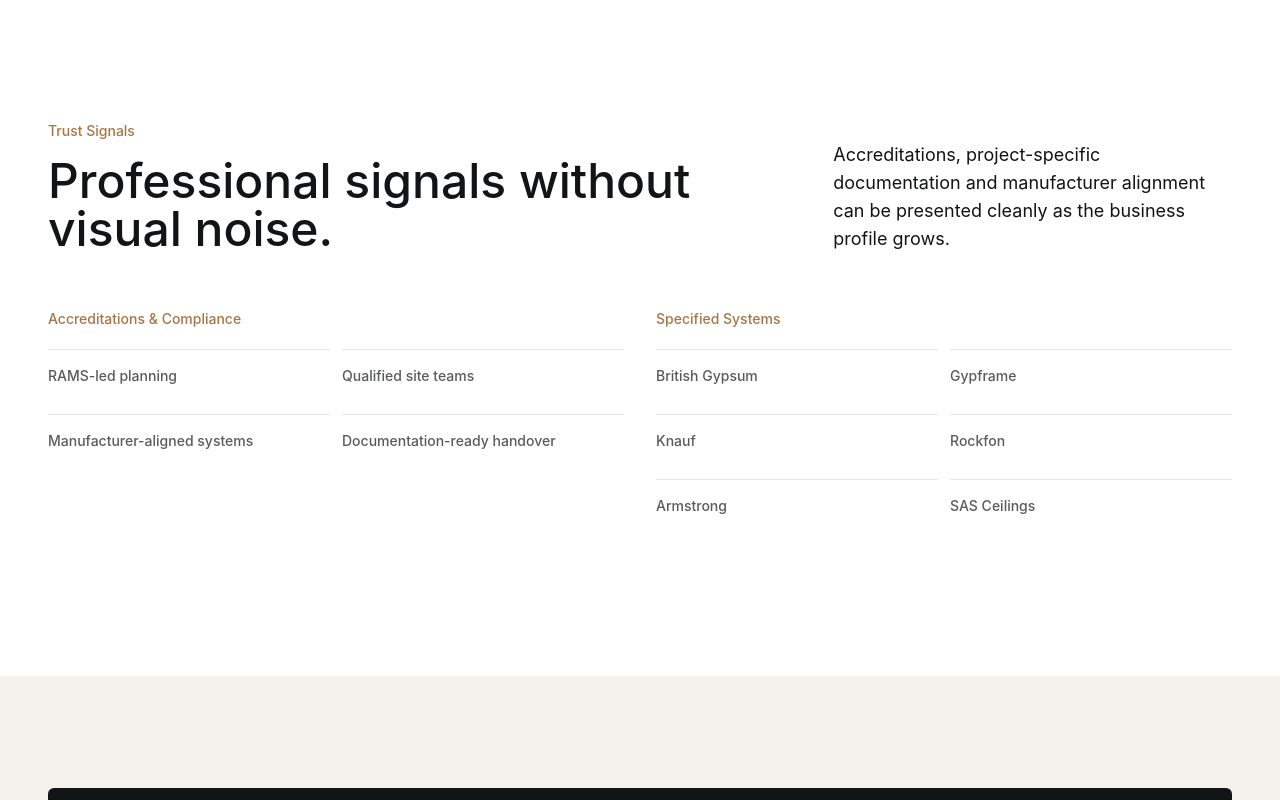
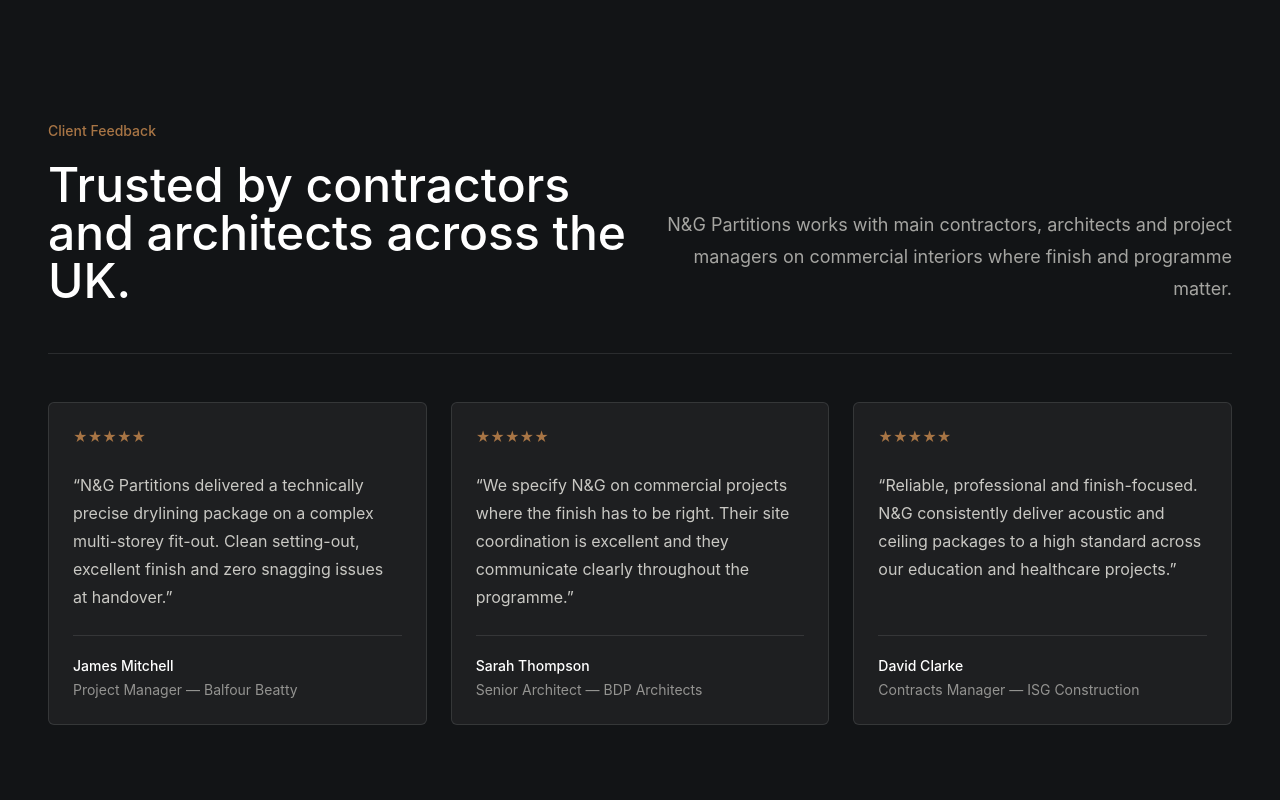
Before and after one commit to muhammadfawaz1/NG-partitions, a Next.js app: page / in a window 1280 px wide. Shown: the part 5840-6640 px from the top of the page. Built offline with nearby package versions, Linux system fonts and the light colour scheme.

Commit message:
testimonials section

```diff
--- a/package.json
+++ b/package.json
@@ -10,6 +10,7 @@
     "typecheck": "tsc --noEmit"
   },
   "dependencies": {
+    "emailjs-com": "^3.2.0",
     "framer-motion": "latest",
     "lucide-react": "latest",
     "next": "latest",
--- a/src/app/page.tsx
+++ b/src/app/page.tsx
@@ -1,6 +1,7 @@
 import { featuredProjects } from "@/data/projects";
 import { industries, manufacturerSystems, trustSignals, whyChooseUs } from "@/data/site";
 import { services } from "@/data/services";
+import { TestimonialsSection } from "@/components/sections/TestimonialsSection";
 import { ProjectCard } from "@/components/cards/ProjectCard";
 import { ServiceCard } from "@/components/cards/ServiceCard";
 import { FadeIn } from "@/components/motion/FadeIn";
@@ -130,6 +131,8 @@
 
       <ProcessSection />
 
+<TestimonialsSection />
+
       <Section className="bg-white">
         <Container>
           <SectionHeader
--- /dev/null
+++ b/src/components/sections/TestimonialsSection.tsx
@@ -0,0 +1,49 @@
+import { FadeIn } from "@/components/motion/FadeIn";
+import { Container } from "@/components/ui/Container";
+import { Section } from "@/components/ui/Section";
+import { testimonials } from "@/data/testimonials";
+
+export function TestimonialsSection() {
+  return (
+    <Section className="bg-ink text-plaster">
+      <Container>
+        <div className="grid gap-4 border-b border-white/10 pb-12 lg:grid-cols-2 lg:items-end">
+          <FadeIn>
+            <p className="mb-5 text-sm font-medium text-oak">Client Feedback</p>
+            <h2 className="text-4xl font-medium leading-tight text-white md:text-5xl">
+              Trusted by contractors and architects across the UK.
+            </h2>
+          </FadeIn>
+          <FadeIn delay={0.08}>
+            <p className="text-lg leading-8 text-plaster/65 lg:text-right">
+              N&amp;G Partitions works with main contractors, architects and
+              project managers on commercial interiors where finish and
+              programme matter.
+            </p>
+          </FadeIn>
+        </div>
+
+        <div className="mt-12 grid gap-6 sm:grid-cols-2 lg:grid-cols-3">
+          {testimonials.map((t: { name: string; role: string; company: string; quote: string }, index: number) => (
+            <FadeIn delay={index * 0.06} key={t.name}>
+              <article className="flex h-full flex-col justify-between rounded-md border border-white/10 bg-white/5 p-6">
+                <div>
+                  <p className="mb-6 text-sm font-medium text-oak">★★★★★</p>
+                  <blockquote className="text-base leading-7 text-plaster/80">
+                    &ldquo;{t.quote}&rdquo;
+                  </blockquote>
+                </div>
+                <div className="mt-6 border-t border-white/10 pt-5">
+                  <p className="text-sm font-medium text-white">{t.name}</p>
+                  <p className="mt-1 text-sm text-plaster/55">
+                    {t.role} &mdash; {t.company}
+                  </p>
+                </div>
+              </article>
+            </FadeIn>
+          ))}
+        </div>
+      </Container>
+    </Section>
+  );
+}
--- /dev/null
+++ b/src/data/testimonials.ts
@@ -0,0 +1,20 @@
+export const testimonials = [
+  {
+    name: "James Mitchell",
+    role: "Project Manager",
+    company: "Balfour Beatty",
+    quote: "N&G Partitions delivered a technically precise drylining package on a complex multi-storey fit-out. Clean setting-out, excellent finish and zero snagging issues at handover.",
+  },
+  {
+    name: "Sarah Thompson",
+    role: "Senior Architect",
+    company: "BDP Architects",
+    quote: "We specify N&G on commercial projects where the finish has to be right. Their site coordination is excellent and they communicate clearly throughout the programme.",
+  },
+  {
+    name: "David Clarke",
+    role: "Contracts Manager",
+    company: "ISG Construction",
+    quote: "Reliable, professional and finish-focused. N&G consistently deliver acoustic and ceiling packages to a high standard across our education and healthcare projects.",
+  }
+];
```
Also changed, not shown: 1 other file (tests, documents, lock files or other folders).
